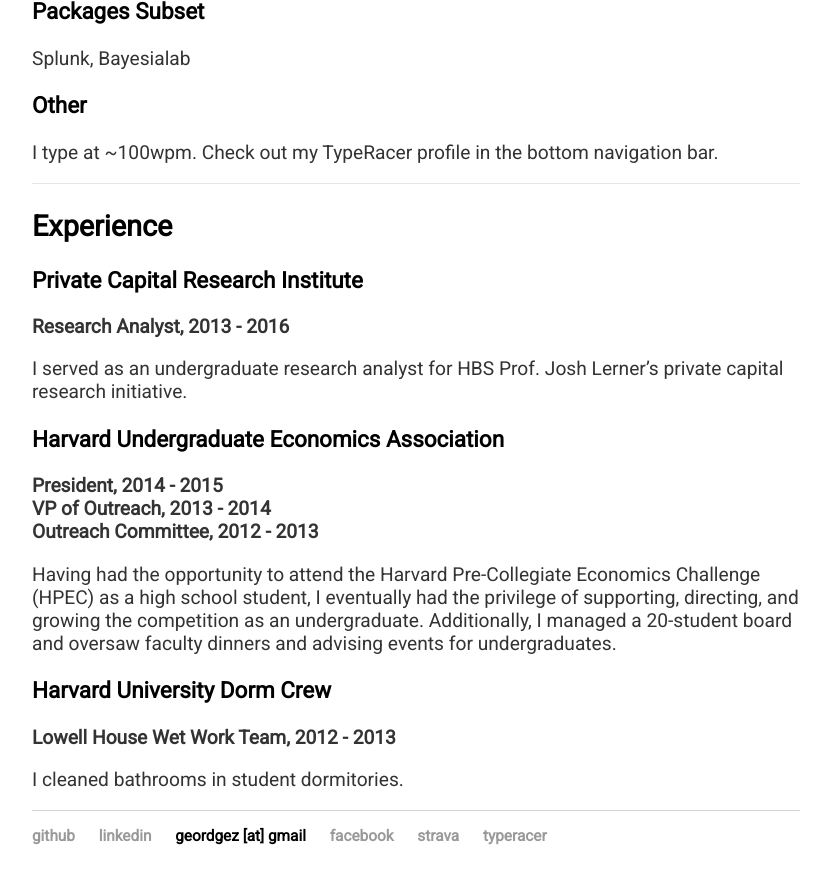
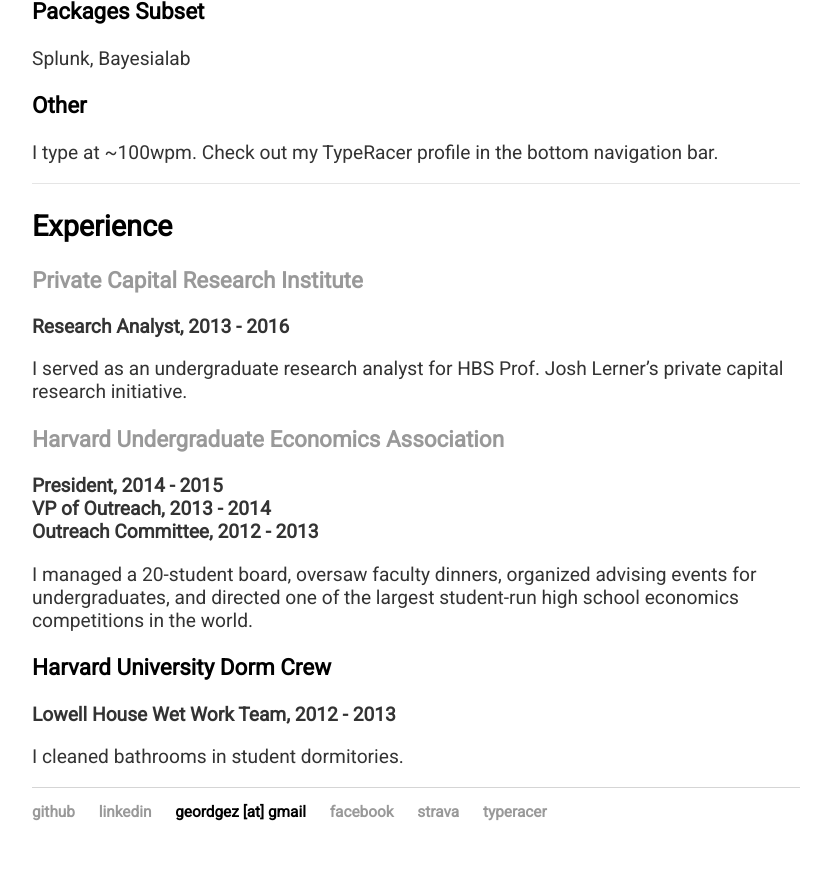
Before and after one commit to geordgez/geordgez.github.io, a Jekyll site: the page built from specs/index.md, in a window 1280 px wide and 900 px high, scrolled down 1595 px. Shown: the top 884 px of the window, without its empty margins (224-1055 px from the left). Built offline with Jekyll 4.4.1, drawn with Linux system fonts in a browser that asks for light colours; some of the changed text lies outside the part shown.

Commit message:
Edit contents + add links to organizations

```diff
--- a/specs/index.md
+++ b/specs/index.md
@@ -77,24 +77,22 @@
 ---
 
 ## Experience
-### Private Capital Research Institute
+### [Private Capital Research Institute](http://www.privatecapitalresearchinstitute.org/)
 **Research Analyst, 2013 - 2016**
 
 I served as an undergraduate research analyst for HBS Prof. Josh Lerner's
 private capital research initiative.
 
-### Harvard Undergraduate Economics Association
+### [Harvard Undergraduate Economics Association](http://www.hcs.harvard.edu/huea/)
 **President, 2014 - 2015**
 <br>
 **VP of Outreach, 2013 - 2014**
 <br>
 **Outreach Committee, 2012 - 2013**
 
-Having had the opportunity to attend the Harvard Pre-Collegiate Economics
-Challenge (HPEC) as a high school student, I eventually had the privilege of
-supporting, directing, and growing the competition as an undergraduate.
-Additionally, I managed a 20-student board and oversaw faculty dinners and
-advising events for undergraduates.
+I managed a 20-student board, oversaw faculty dinners, organized advising
+events for undergraduates, and directed one of the largest student-run high
+school economics competitions in the world.
 
 ### Harvard University Dorm Crew
 **Lowell House Wet Work Team, 2012 - 2013**
```
Also changed, not shown: other parts of specs/index.md (+2 -2 lines).
